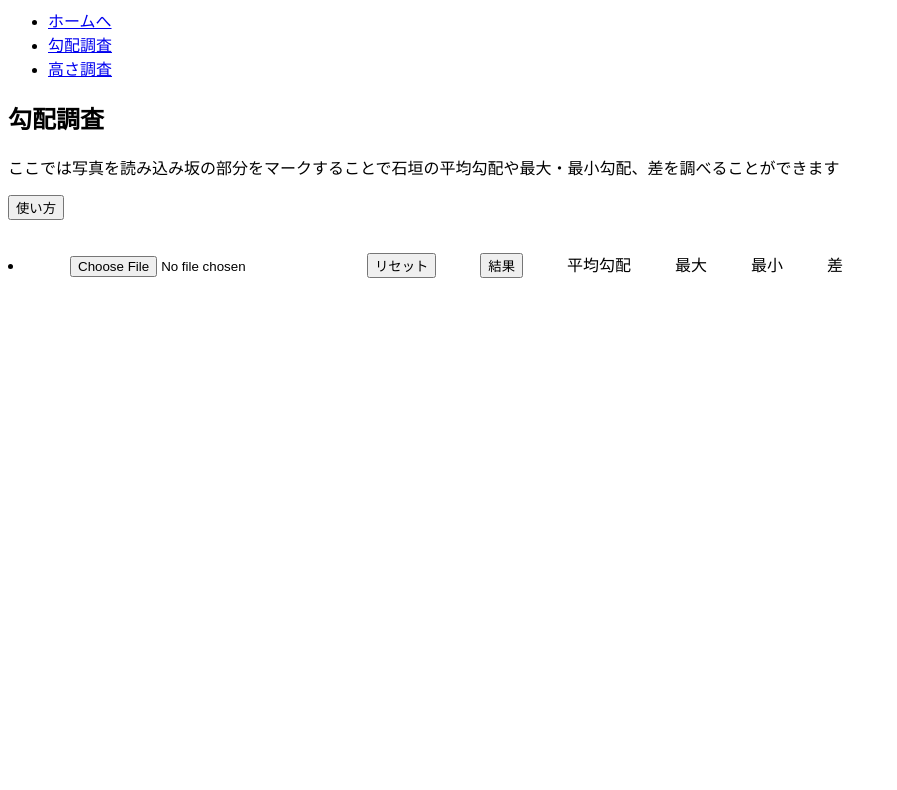
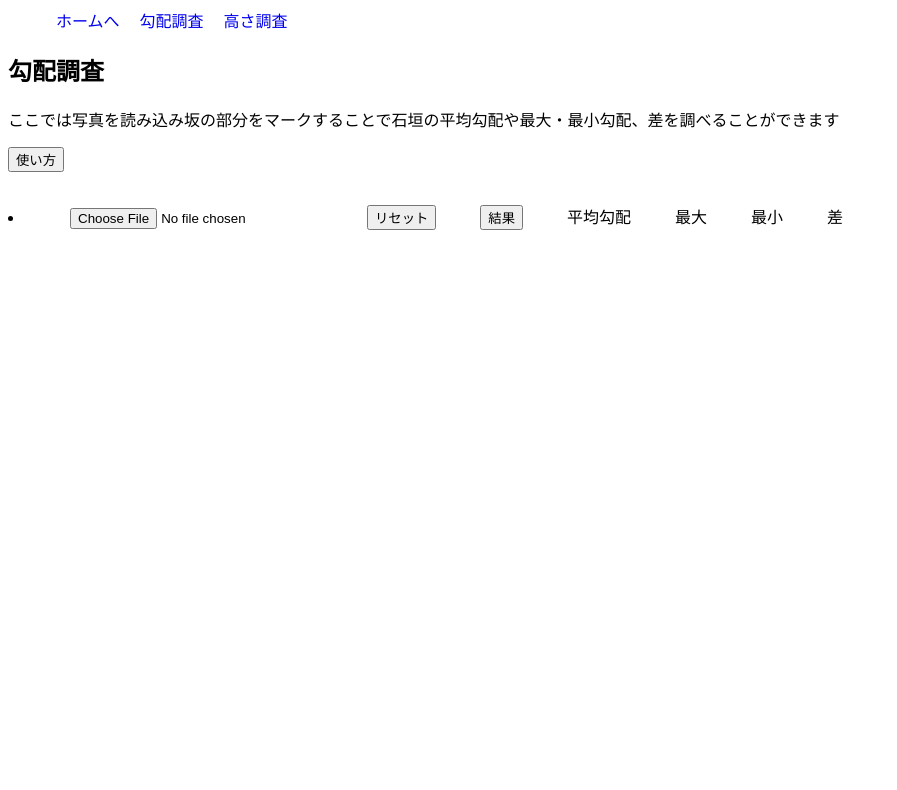
Before and after one commit to fll20252026minamimachi-pixel/iahigakisite3, a plain HTML site: page ishigaki-program - コピー (2) - コピー/koubai.html in a window 1280 px wide. Shown: the part 81-871 px from the top of the page, without its empty margins (0-897 px from the left). Drawn offline with Linux system fonts and the light colour scheme.

Commit message:
Refactor CSS styles and add navigation styles

```diff
--- a/ishigaki-program - コピー (2) - コピー/css/koubai.css
+++ b/ishigaki-program - コピー (2) - コピー/css/koubai.css
@@ -14,6 +14,25 @@
   display: none;
 
 }
+.nav ul li {
+    list-style-type: none;
+    display: inline;
+    margin: 0 8px;
+    text-align: center;
+    color: rgb(0, 0, 200);
+
+}
+.nav ul li a {
+    text-decoration: none;
+}
+.nav ul li a:visited {
+    color: rgb(0, 0, 200);
+}
+
+.nav ul li a:hover {
+    color: rgb(23, 156, 136);
+    text-decoration: underline;
+}
 @media (max-width: 600px) {
   body {
     font-size: 16px;
```
